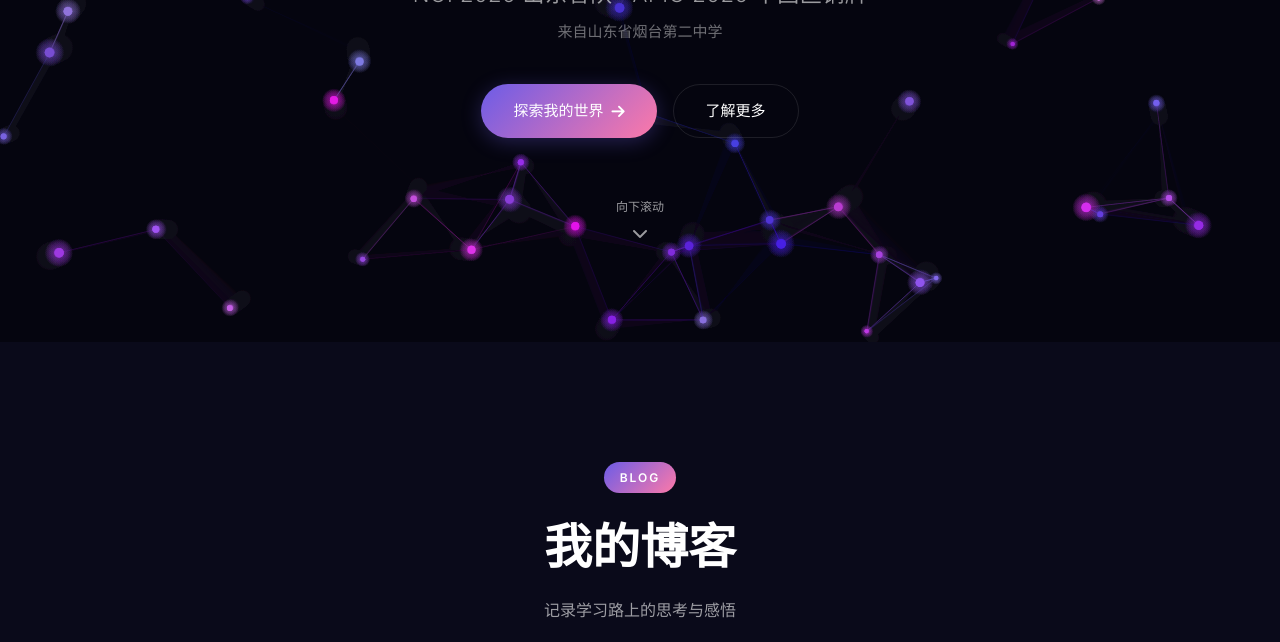
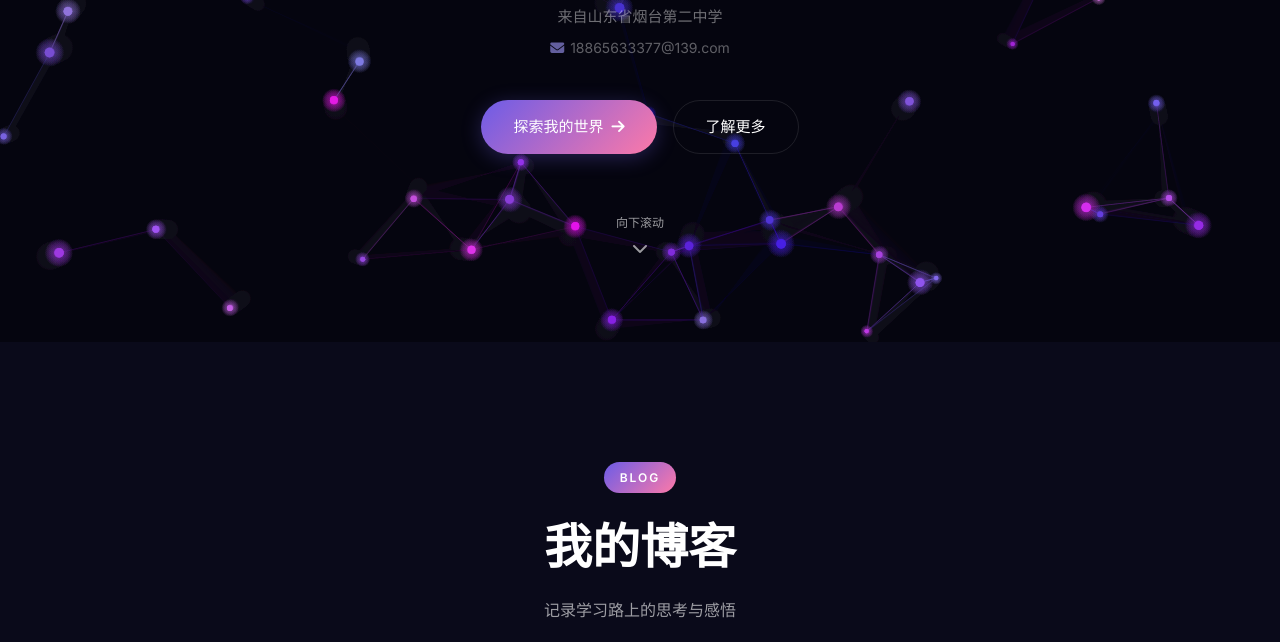
Before and after one commit to Zeaqle/byr, a plain HTML site: page index.html in a window 1280 px wide. Shown: the part 458-1100 px from the top of the page. Drawn offline with Linux system fonts and the light colour scheme; animation ran at ten frames a second.

Commit message:
封面添加邮箱

```diff
--- a/css/styles.css
+++ b/css/styles.css
@@ -220,8 +220,23 @@ a {
 .hero-desc {
     font-size: 15px;
     color: var(--text-muted);
+    margin-bottom: 8px;
+    opacity: 0.7;
+}
+
+.hero-email {
+    font-size: 14px;
+    color: var(--text-muted);
     margin-bottom: 40px;
-    opacity: 0.7;
+    opacity: 0.6;
+    display: flex;
+    align-items: center;
+    justify-content: center;
+    gap: 6px;
+}
+
+.hero-email i {
+    color: var(--primary-light);
 }
 
 .hero-actions {
--- a/index.html
+++ b/index.html
@@ -35,6 +35,7 @@
             <h1 class="hero-title">byr</h1>
             <p class="hero-subtitle">NOI 2026 山东省队 · APIO 2026 中国区铜牌</p>
             <p class="hero-desc">来自山东省烟台第二中学</p>
+            <p class="hero-email"><i class="fas fa-envelope"></i> 18865633377@139.com</p>
             <div class="hero-actions">
                 <a href="#blog" class="btn btn-primary">探索我的世界 <i class="fas fa-arrow-right"></i></a>
                 <a href="#about" class="btn btn-outline">了解更多</a>
```
